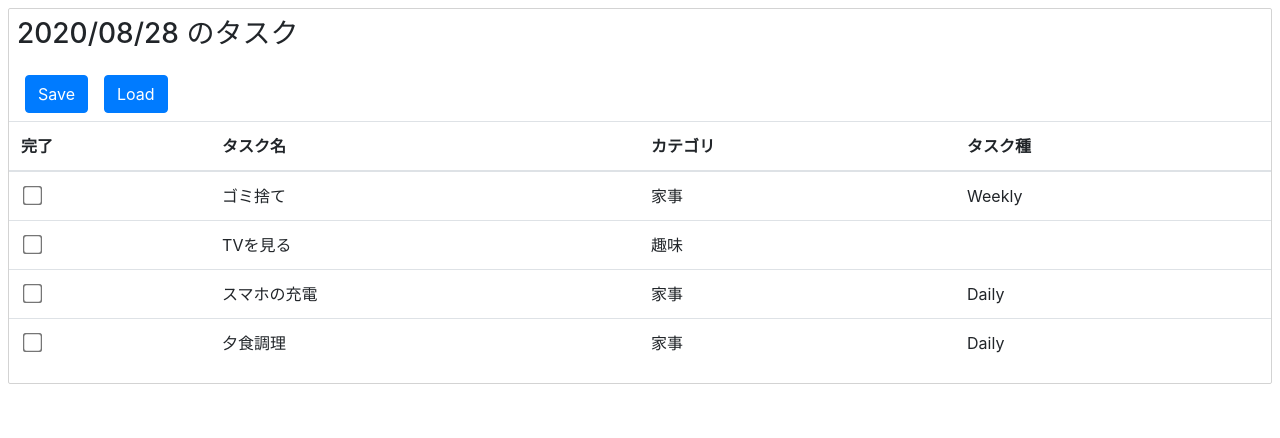
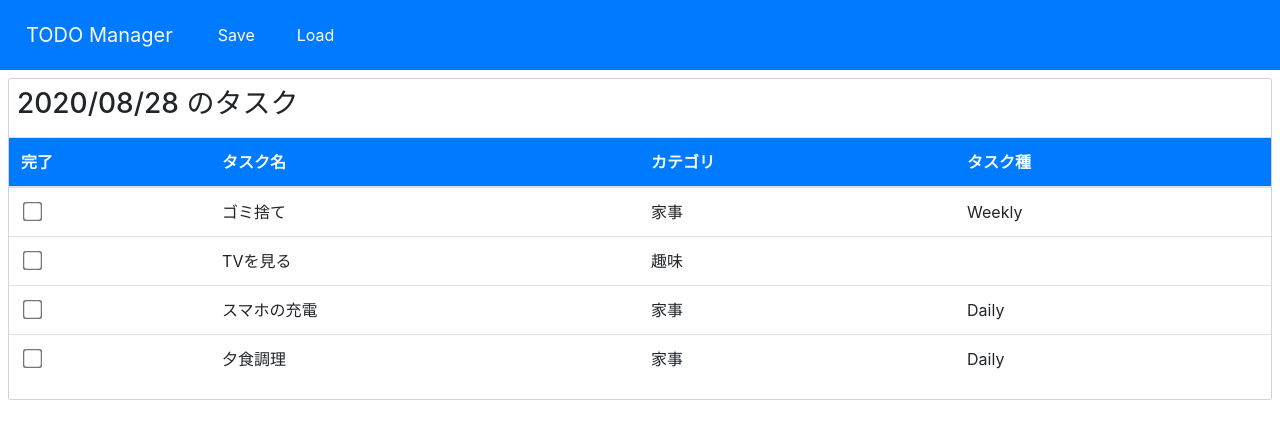
Before and after one commit to ritafuni/todo-manager, a React (Create React App) app: page / in a window 1280 px wide. Shown: the top 438 px of the page. Built offline with nearby package versions, Linux system fonts and the light colour scheme; the HTML template or start-up script is replaced by a standard one.

Commit message:
added menu bar

```diff
--- a/public/index.html
+++ b/public/index.html
@@ -10,25 +10,9 @@
       name="description"
       content="TODO Manager"
     />
-    <link rel="apple-touch-icon" href="%PUBLIC_URL%/logo192.png" />
-    <!--
-      manifest.json provides metadata used when your web app is installed on a
-      user's mobile device or desktop. See https://developers.google.com/web/fundamentals/web-app-manifest/
-    -->
-    <!-- <link rel="manifest" href="%PUBLIC_URL%/manifest.json" /> -->
-    <!--
-      Notice the use of %PUBLIC_URL% in the tags above.
-      It will be replaced with the URL of the `public` folder during the build.
-      Only files inside the `public` folder can be referenced from the HTML.
-
-      Unlike "/favicon.ico" or "favicon.ico", "%PUBLIC_URL%/favicon.ico" will
-      work correctly both with client-side routing and a non-root public URL.
-      Learn how to configure a non-root public URL by running `npm run build`.
-    -->
     <title>TODO Manager</title>
   </head>
   <body>
-    <noscript>You need to enable JavaScript to run this app.</noscript>
     <div id="root"></div>
   </body>
 </html>
--- a/src/App.jsx
+++ b/src/App.jsx
@@ -1,11 +1,11 @@
 import React from 'react';
-import initialData from "./initial-data";
-import Column from "./Column";
+import initialData from './initial-data';
+import Column from './Column';
+import Menubar from './Menubar';
 import { DragDropContext } from 'react-beautiful-dnd';
 import styled from 'styled-components';
 
 const Container = styled.div`
-  display: flex;
 `;
 
 function App(){
@@ -64,17 +64,19 @@ function App(){
   const column = state.columns[loadColumn];
   const tasks = state.columns[loadColumn].taskIds.map(taskId => state.tasks[taskId]);
   return (
+    <Container>
+      <Menubar
+        saveFunc={SaveJSON}
+        loadFunc={LoadJSON}
+      />
       <DragDropContext onDragEnd={onDragEnd}>
-      <Container>
         <Column
           key={state.columns["column-1"].id}
           column={column}
           tasks={tasks}
-            saveFunc={SaveJSON}
-            loadFunc={LoadJSON}
         />
+      </DragDropContext>
     </Container>
-    </DragDropContext>
   );
 }
 
--- a/src/Column.jsx
+++ b/src/Column.jsx
@@ -8,7 +8,6 @@ const Container = styled.div`
   margin: 8px;
   border: 1px solid lightgrey;
   border-radius: 2px;
-  width: 100%;
   display: flex;
   flex-direction: column;
 `;
@@ -27,17 +26,13 @@ function Column(props){
       <Title>
         {props.column.title}
       </Title>
-      <SaveLoadButton
-        saveFunc={props.saveFunc}
-        loadFunc={props.loadFunc}
-      />
-      <table className="table">
+      <table className='table'>
         <thead>
-          <tr>
-            <th scope="col">完了</th>
-            <th scope="col">タスク名</th>
-            <th scope="col">カテゴリ</th>
-            <th scope="col">タスク種</th>
+          <tr className='bg-primary text-light'>
+            <th scope='col'>完了</th>
+            <th scope='col'>タスク名</th>
+            <th scope='col'>カテゴリ</th>
+            <th scope='col'>タスク種</th>
           </tr>
         </thead>
         <Droppable droppableId={props.column.id}>
@@ -45,7 +40,7 @@ function Column(props){
           <TaskList
             ref={provided.innerRef}
             {...provided.droppableProps}
-            >
+          >
             {props.tasks.map((task, index) => <Task key={task.id} task={task} index={index} />)}
             {provided.placeholder}
           </TaskList>
--- /dev/null
+++ b/src/Menubar.jsx
@@ -0,0 +1,21 @@
+import React from 'react';
+import styled from 'styled-components';
+import SaveLoadButton from './SaveLoadButton';
+
+const NavbarBrand = styled.div`
+  margin-left: 10px;
+`;
+
+function Menubar(props){
+  return(
+    <nav className='navbar navbar-expand-lg bg-primary text-light'>
+      <NavbarBrand className='navbar-brand'>TODO Manager</NavbarBrand>
+      <SaveLoadButton
+        saveFunc={props.saveFunc}
+        loadFunc={props.loadFunc}
+      />
+    </nav>
+  );
+}
+
+export default Menubar;
```
Lines whose indentation alone changed are shown as unchanged.
